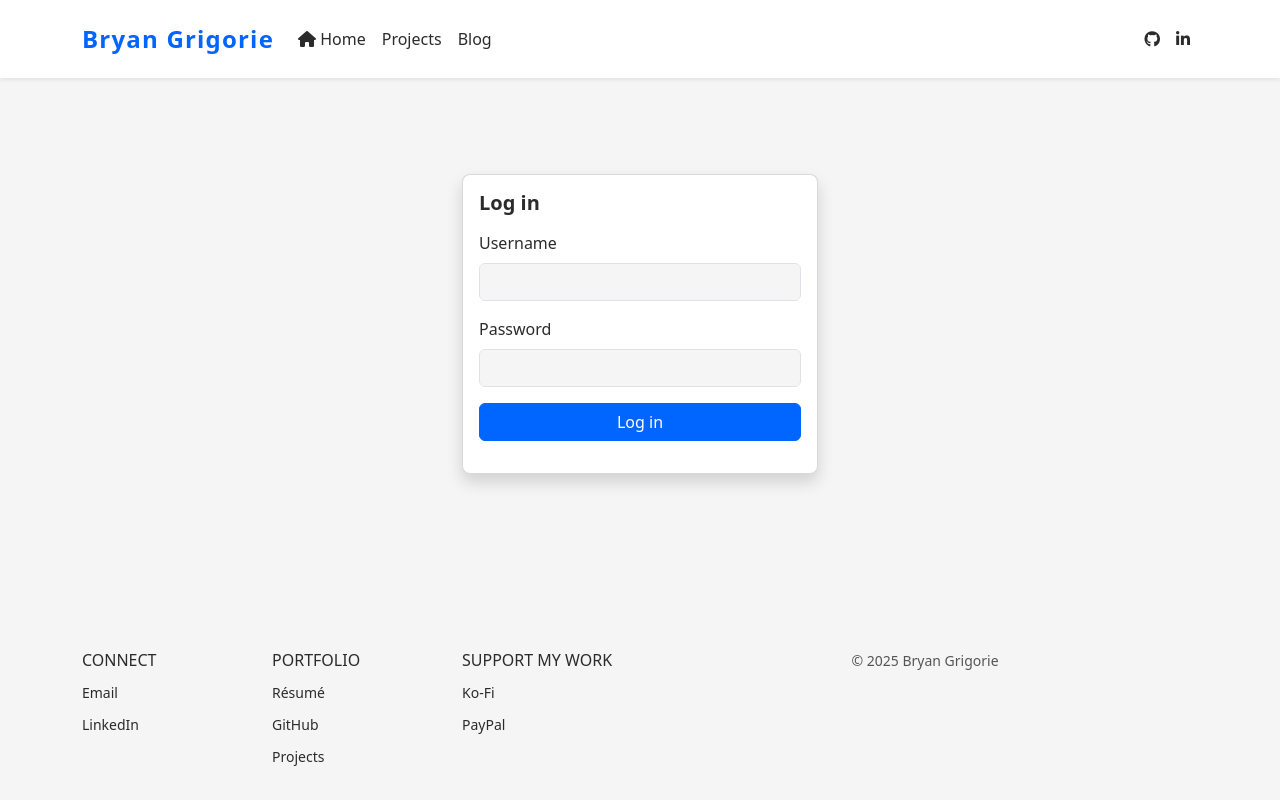
After one commit to imbryan/portfolio, a Django app: page /login/ in a window 1280 px wide. The commit adds this page. Run offline with Django 5.2, Linux system fonts and the light colour scheme; style sheets or scripts are compiled from the project's sources.

Commit message:
users login logout

```diff
--- a/portfolio/admin.py
+++ b/portfolio/admin.py
@@ -10,4 +10,4 @@ class CustomAdminSite(admin.AdminSite):
     site_header = site_title = 'Portfolio site administration'
 
     def login(self, request, extra_context=None):
-        return redirect(reverse('oidc_authentication_init'))
+        return redirect(reverse('login'))
--- a/portfolio/settings.py
+++ b/portfolio/settings.py
@@ -75,6 +75,7 @@ TEMPLATES = [
                 'django.contrib.auth.context_processors.auth',
                 'django.contrib.messages.context_processors.messages',
                 'home.context_processors.global_settings',  # custom context processor
+                'users.context_processors.global_settings',
             ],
         },
     },
@@ -101,6 +102,7 @@ AUTHENTICATION_BACKENDS = [
 ]
 
 # https://mozilla-django-oidc.readthedocs.io/en/stable/installation.html#acquire-a-client-id-and-client-secret
+
 OIDC_RP_CLIENT_ID = config('OIDC_RP_CLIENT_ID', default=None)
 OIDC_RP_CLIENT_SECRET = config('OIDC_RP_CLIENT_SECRET', default=None)
 OIDC_RP_SIGN_ALGO = config('OIDC_RP_SIGN_ALGO', default=None)
@@ -109,6 +111,9 @@ OIDC_OP_JWKS_ENDPOINT = config('OIDC_OP_JWKS_ENDPOINT', default=None)
 OIDC_OP_AUTHORIZATION_ENDPOINT = config('OIDC_OP_AUTHORIZATION_ENDPOINT', default=None)
 OIDC_OP_TOKEN_ENDPOINT = config('OIDC_OP_TOKEN_ENDPOINT', default=None)
 OIDC_OP_USER_ENDPOINT = config('OIDC_OP_USER_ENDPOINT', default=None)
+
+OIDC_OP_DISPLAY_NAME = config('OIDC_OP_DISPLAY_NAME', default=None)
+OIDC_CONFIGURED = all([OIDC_RP_CLIENT_ID, OIDC_RP_CLIENT_SECRET])
 
 # Password validation
 # https://docs.djangoproject.com/en/2.2/ref/settings/#auth-password-validators
--- a/portfolio/urls.py
+++ b/portfolio/urls.py
@@ -15,11 +15,14 @@ Including another URLconf
 """
 from django.contrib import admin
 from django.urls import path, include
+from users import views as users_views
 
 urlpatterns = [
     path('admin/', admin.site.urls, name='admin'),
     path('tinymce/', include('tinymce.urls')),
     path('oidc/', include('mozilla_django_oidc.urls')),
     path('api/', include('api.urls')),
+    path('login/', users_views.login, name='login'),
+    path('logout/', users_views.logout, name='logout'),
     path('', include('home.urls')),
 ]
--- a/templates/admin/base_site.html
+++ b/templates/admin/base_site.html
@@ -17,7 +17,7 @@
     {% if user.has_usable_password %}
     <a href="{% url 'admin:password_change' %}">{% translate 'Change password' %}</a> /
     {% endif %}
-    <form id="logout-form" method="post" action="{% if user.oidc_profile %}{% url 'oidc_logout' %}{% else %}{% url 'admin:logout' %}{% endif %}">
+    <form id="logout-form" method="get" action="{% url 'logout' %}">
         {% csrf_token %}
         <button type="submit">{% translate 'Log out' %}</button>
     </form>
--- a/templates/base.html
+++ b/templates/base.html
@@ -74,6 +74,16 @@
                                 </a>
                             </li>
                             {% endif %}
+                            {% if request.user.is_authenticated %}
+                            <li class="nav-item">
+                                <a class="nav-link" href="{% url 'logout' %}">
+                                    <span class="">
+                                        <i class="fa-solid fa-right-from-bracket"></i>
+                                        Logout
+                                    </span>
+                                </a>
+                            </li>
+                            {% endif %}
                         </ul>
                         <ul class="navbar-nav ms-auto">
                             <li class="nav-item">
--- /dev/null
+++ b/users/context_processors.py
@@ -0,0 +1,7 @@
+from django.conf import settings
+
+def global_settings(request):
+    return {
+        'oidc_configured': getattr(settings, 'OIDC_CONFIGURED', False),
+        'oidc_op_display_name': getattr(settings, 'OIDC_OP_DISPLAY_NAME', None) or 'SSO',
+    }
--- /dev/null
+++ b/users/templates/users/login.html
@@ -0,0 +1,46 @@
+{% extends 'base.html' %}
+{% load static %}
+{% block style %}
+    {{ block.super }}
+{% endblock %}
+{% block extra_title %}Login | {% endblock %}
+
+{% block content %}
+    <div class="container my-5">
+        <div class="row justify-content-center">
+            <div class="col-12 col-md-6 col-lg-4">
+                <div class="card shadow">
+                    <div class="card-body">
+                        <h5 class="card-title mb-3">Log in</h5>
+                        <form method="post">
+                            {% csrf_token %}
+                            {% if form.non_field_errors %}
+                            <div class="alert alert-danger mb-3" role="alert">
+                                {% for error in form.non_field_errors %}
+                                {{error}}
+                                {% endfor %}
+                            </div>
+                            {% endif %}
+                            <div class="mb-3">
+                                <label for="username-input" class="form-label">Username</label>
+                                <input id="username-input" name="username" class="form-control" value="{{form.username.value|default_if_none:''}}" required>
+                            </div>
+                            <div class="mb-3">
+                                <label for="password-input" class="form-label">Password</label>
+                                <input id="password-input" name="password" class="form-control" type="password" required>
+                            </div>
+                            <div class="mb-3">
+                                <button type="submit" class="btn btn-primary w-100">Log in</button>
+                            </div>
+                            {% if oidc_configured %}
+                            <div>
+                                <a href="{% url 'oidc_authentication_init' %}" class="btn btn-secondary w-100">Log in with {{oidc_op_display_name}}</a>
+                            </div>
+                            {% endif %}
+                        </form>
+                    </div>
+                </div>
+            </div>
+        </div>
+    </div>
+{% endblock %}
--- /dev/null
+++ b/users/views.py
@@ -0,0 +1,24 @@
+from django.shortcuts import render, redirect
+from django.urls import reverse
+from django.contrib.auth import login as auth_login, logout as auth_logout
+from django.contrib.auth.forms import AuthenticationForm
+from django.conf import settings
+
+def login(request):
+    if request.user.is_authenticated:
+        return redirect(reverse('home:index'))
+    if request.method == "POST":
+        form = AuthenticationForm(request, data=request.POST)
+        if form.is_valid():
+            user = form.get_user()
+            auth_login(request, user)
+            return redirect(reverse('home:index'))
+        else:
+            return render(request, 'users/login.html', {'form': form})
+    form = AuthenticationForm()
+    return render(request, 'users/login.html', {'form': form})
+
+def logout(request):
+    if request.user.is_authenticated:
+        auth_logout(request)
+    return redirect(getattr(settings, 'LOGOUT_REDIRECT_URL', reverse('home:index')))
```
